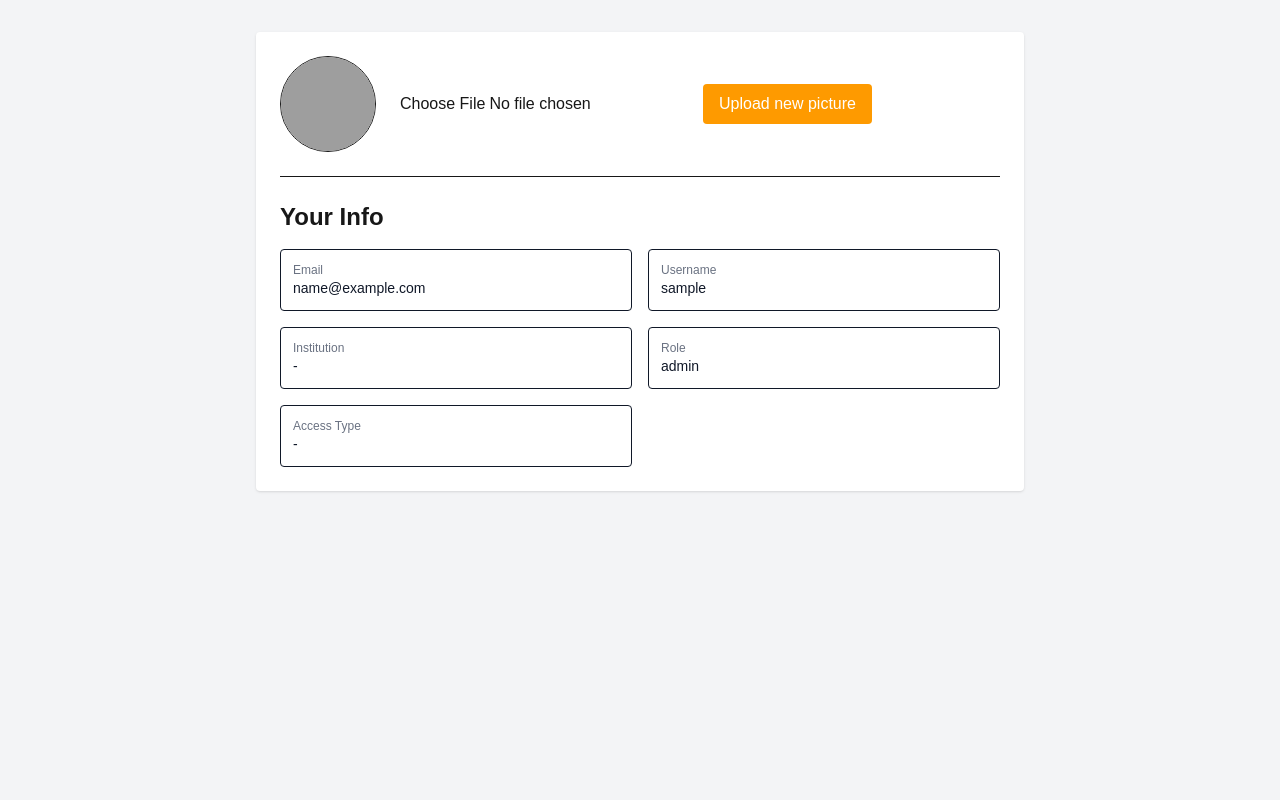
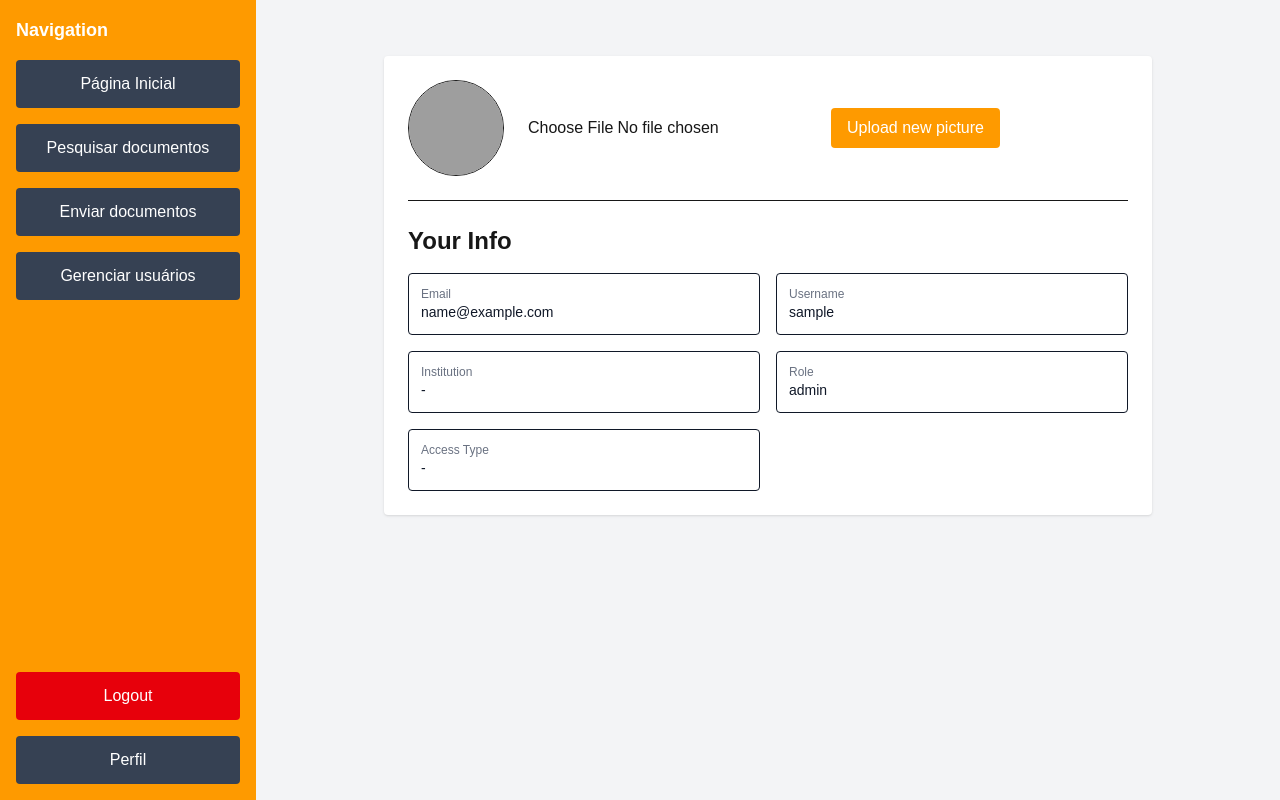
Before and after one commit to felipestawinski/kpi-master-front, a Next.js app in the folder kpi-master-front/: page /profile in a window 1280 px wide. Built offline with nearby package versions, Linux system fonts and the light colour scheme; sample sign-in values are in the browser's storage; grey boxes are pictures that could not be loaded.

Commit message:
some important stuff

```diff
--- /dev/null
+++ b/kpi-master-front/src/app/(app)/layout.tsx
@@ -0,0 +1,10 @@
+import Sidebar from '@/components/Sidebar';
+
+export default function AppLayout({ children }: { children: React.ReactNode }) {
+  return (
+    <div className="min-h-screen flex">
+      <Sidebar />
+      <main className="flex-1 bg-gray-100 p-6">{children}</main>
+    </div>
+  );
+}
--- /dev/null
+++ b/kpi-master-front/src/app/(app)/main/page.tsx
@@ -0,0 +1,53 @@
+'use client';
+
+import { useEffect, useState } from 'react';
+import { useRouter } from 'next/navigation';
+
+export default function MainPage() {
+  const router = useRouter();
+  const [username, setUsername] = useState('');
+
+  useEffect(() => {
+    const token = localStorage.getItem('token');
+    if (!token) {
+      alert("User not logged in")
+      router.push('/login');
+      return;
+    }
+
+    try {
+      const payload = JSON.parse(atob(token.split('.')[1]));
+      const now = Math.floor(Date.now() / 1000); // current time in seconds
+      const username = localStorage.getItem('username');
+      console.log(payload)
+      if (payload.exp < now) {
+        localStorage.removeItem('token'); // clear expired token
+        router.push('/login');
+        return;
+      }
+
+      setUsername(payload.sub || 'User');
+      } catch (error) {
+      console.error('Invalid token');
+      localStorage.removeItem('token');
+      router.push('/login');
+    }
+
+
+  }, [router]);
+
+  const handleNavigation = (route: string) => {
+    router.push(route);
+  };
+
+  return (
+    <div className="flex">
+
+      {/* Main content */}
+      <div className="flex-1 p-8 bg-gray-100">
+        <h1 className="text-3xl font-semibold text-amber-500">Hello, {username}</h1>
+        <p className="mt-4 text-gray-700">Welcome to your dashboard.</p>
+      </div>
+    </div>
+  );
+}
--- a/kpi-master-front/src/app/profile/page.tsx
+++ b/kpi-master-front/src/app/(app)/profile/page.tsx
@@ -75,9 +75,10 @@ export default function ProfilePage() {
       const form = new FormData();
       form.append('profilePicture', file);
 
+
       const res = await fetch('http://localhost:8080/upload-picture', {
         method: 'POST',
-        headers: token ? { Authorization: `Bearer ${token}` } : undefined,
+        headers: token ? { Authorization: token } : {},
         body: form,
       });
 
@@ -87,7 +88,7 @@ export default function ProfilePage() {
       // If your backend returns the final URL of the stored image, parse it here:
       // const { url } = JSON.parse(text);
       // For now we’ll just keep using the local preview until you return a URL.
-      const finalUrlFromServer = null as string | null; // replace with parsed URL
+      const finalUrlFromServer = ""; // replace with parsed URL
 
       // Update localStorage copy so it persists across reloads
       const currentRaw = localStorage.getItem('user');
@@ -106,7 +107,7 @@ export default function ProfilePage() {
       } else if (finalUrlFromServer) {
         localStorage.setItem('profileImageUrl', finalUrlFromServer);
       }
-
+      localStorage.setItem('profileImageUrl', finalUrlFromServer);
       alert('Profile picture uploaded!');
       // Optional: if backend gives you a definitive URL, you might want to force-refresh:
       // router.refresh();
@@ -117,13 +118,14 @@ export default function ProfilePage() {
 
   if (loading) return <div className="p-10">Loading profile…</div>;
   if (!user) return <div className="p-10">No user info found.</div>;
+  const picture = localStorage.getItem('profileImageUrl') || '';
 
   return (
-    <div className="min-h-screen p-8 bg-gray-100">
+    <div className="p-8 bg-gray-100">
       <div className="max-w-3xl mx-auto bg-white p-6 shadow rounded">
         <div className="flex items-center gap-6">
           <img
-            src={'/default-avatar.png'}
+            src={picture}
             alt="Profile"
             className="w-24 h-24 rounded-full object-cover border"
           />
--- a/kpi-master-front/src/app/main/page.tsx
+++ b/kpi-master-front/src/components/Sidebar.tsx
@@ -1,50 +1,17 @@
 'use client';
 
-import { useEffect, useState } from 'react';
 import { useRouter } from 'next/navigation';
 
-export default function MainPage() {
+export default function Sidebar() {
   const router = useRouter();
-  const [username, setUsername] = useState('');
-
-  useEffect(() => {
-    const token = localStorage.getItem('token');
-    if (!token) {
-      alert("User not logged in")
-      router.push('/login');
-      return;
-    }
-
-    try {
-      const payload = JSON.parse(atob(token.split('.')[1]));
-      const now = Math.floor(Date.now() / 1000); // current time in seconds
-      const username = localStorage.getItem('username');
-      console.log(payload)
-      if (payload.exp < now) {
-        localStorage.removeItem('token'); // clear expired token
-        router.push('/login');
-        return;
-      }
-
-      setUsername(payload.sub || 'User');
-      } catch (error) {
-      console.error('Invalid token');
-      localStorage.removeItem('token');
-      router.push('/login');
-    }
-
-
-  }, [router]);
 
   const handleNavigation = (route: string) => {
     router.push(route);
   };
 
   return (
-    <div className="min-h-screen flex">
-      {/* Sidebar */}
-      <div className="w-64 bg-amber-800 text-white flex flex-col justify-between">
-        <div className="w-64 bg-amber-800 text-white flex p-4 flex-col space-y-4">
+    <div className=" w-64 bg-amber-500 text-white flex flex-col justify-between">
+        <div className="w-64 bg-amber-500 text-white flex p-4 flex-col space-y-4">
           <h2 className="text-lg font-semibold mb-4">Navigation</h2>
           <button
             onClick={() => handleNavigation('/page1')}
@@ -72,7 +39,7 @@ export default function MainPage() {
           </button>
         </div>
 
-        <div className="w-64 bg-amber-800 text-white flex p-4 flex-col space-y-4">
+        <div className="w-64 bg-amber-500 text-white flex p-4 flex-col space-y-4">
           <button
             onClick={() => {
               localStorage.removeItem('token');
@@ -91,12 +58,5 @@ export default function MainPage() {
           </button>
         </div>
      </div>
-
-      {/* Main content */}
-      <div className="flex-1 p-8 bg-gray-100">
-        <h1 className="text-3xl font-semibold text-amber-500">Hello, {username}</h1>
-        <p className="mt-4 text-gray-700">Welcome to your dashboard.</p>
-      </div>
-    </div>
   );
 }
```
Also changed, not shown: kpi-master-front/src/app/(app)/profile/default-avatar.png (renamed from kpi-master-front/src/app/profile/default-avatar.png), kpi-master-front/src/app/(public)/login/page.tsx (renamed from kpi-master-front/src/app/login/page.tsx), kpi-master-front/src/app/(public)/register/page.tsx (renamed from kpi-master-front/src/app/register/page.tsx).
